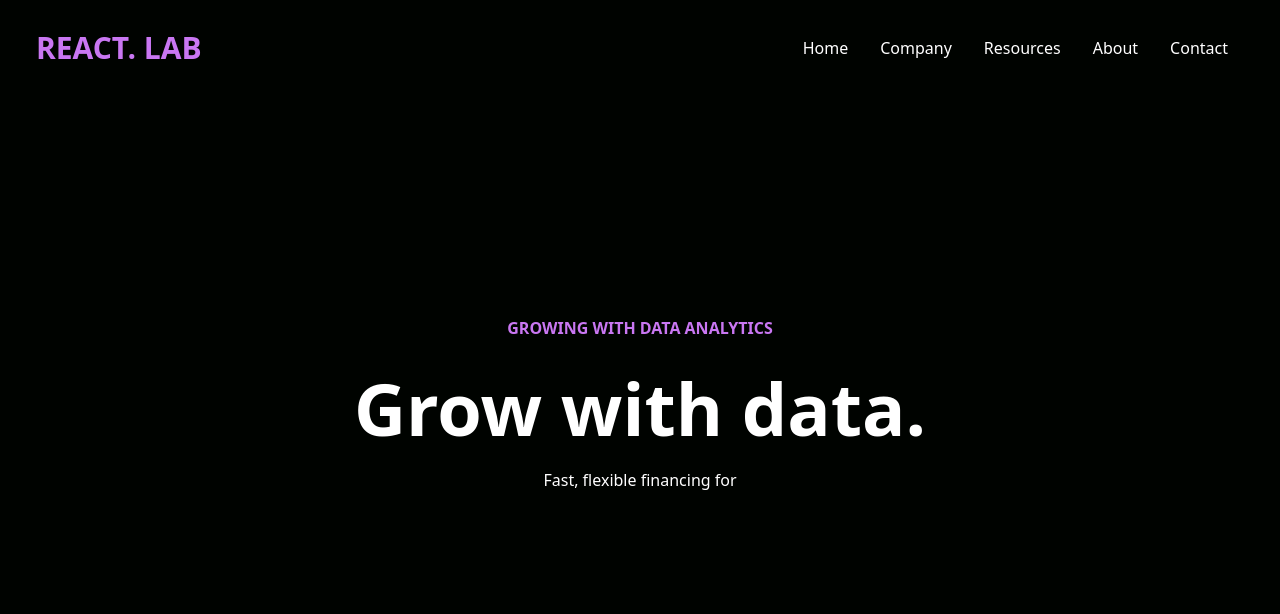
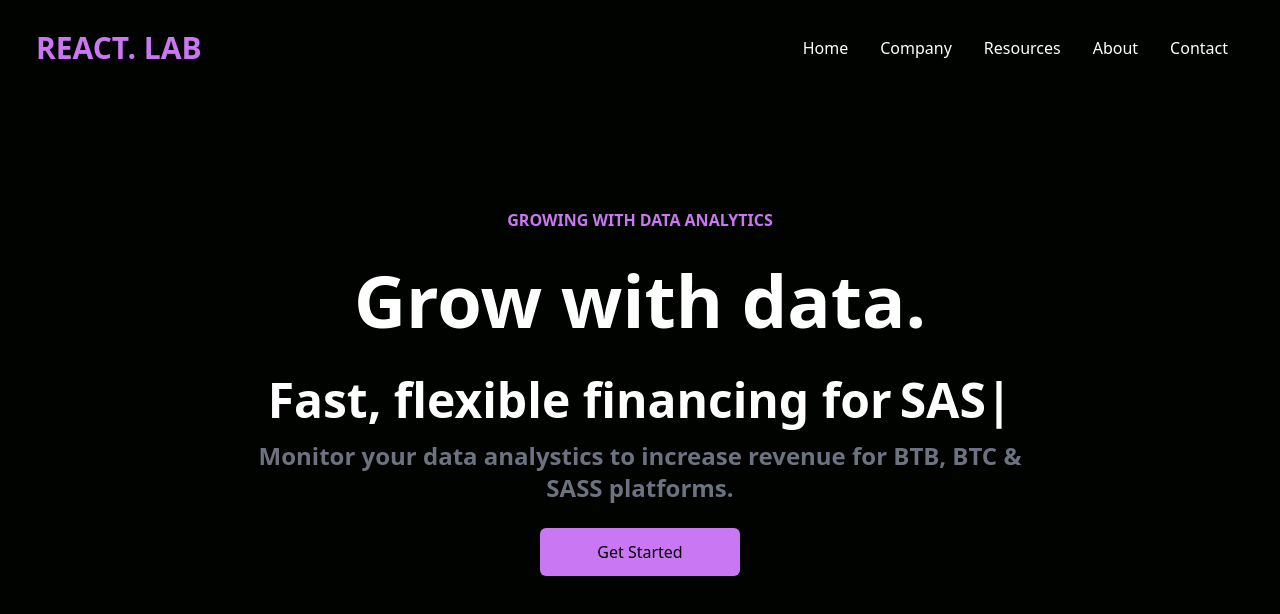
Before and after one commit to zhzizhou/react-frontend, a React (Create React App) app: page / in a window 1280 px wide. Shown: the top 614 px of the page. Built offline with nearby package versions, Linux system fonts and the light colour scheme.

Commit message:
moving onto next component

```diff
--- a/package.json
+++ b/package.json
@@ -10,6 +10,7 @@
     "react-dom": "^18.2.0",
     "react-icons": "^4.10.1",
     "react-scripts": "5.0.1",
+    "react-typed": "^1.2.0",
     "web-vitals": "^2.1.4"
   },
   "scripts": {
--- /dev/null
+++ b/src/components/Analytics.jsx
@@ -0,0 +1,9 @@
+import React from 'react'
+
+const Analytics = () => {
+  return (
+    <div>Analytics</div>
+  )
+}
+
+export default Analytics
--- a/src/components/Hero.jsx
+++ b/src/components/Hero.jsx
@@ -1,4 +1,5 @@
-import React from 'react'
+import React from 'react';
+import Type from 'react-typed';
 
 const Hero = () => {
   return (
@@ -6,9 +7,17 @@
         <div className='max-w-[800px] mt-[-96px] w-full h-screen mx-auto text-center flex flex-col justify-center'>
             <p className='text-purple font-bold p-2'>GROWING WITH DATA ANALYTICS</p>
             <h1 className='md:text-7xl sm:text-6xl font-bold md:py-6'>Grow with data. </h1>
-            <div>
-                <p>Fast, flexible financing for</p>
+            <div className='flex justify-center items-center'>
+                <p className='md:text-5xl sm:text-4xl text-xl font-bold py-4'>Fast, flexible financing for</p>
+                <Type strings={['BTB', 'BTC', 'SASS']}
+                className='md:text-5xl sm:text-4xl text-xl font-bold pl-2'
+                typeSpeed={120}
+                backSpeed={140}
+                loop/>
             </div>
+            <p className='md:text-2xl text-xl font-bold text-gray-500'>Monitor your data analystics to increase revenue for BTB, BTC & SASS platforms.</p>
+
+            <button className='bg-purple w-[200px] rounded-md font-medium my-6 mx-auto py-3 text-black'>Get Started</button>
         </div>
     </div>
   )
```
Also changed, not shown: 1 other file (tests, documents, lock files or other folders).
